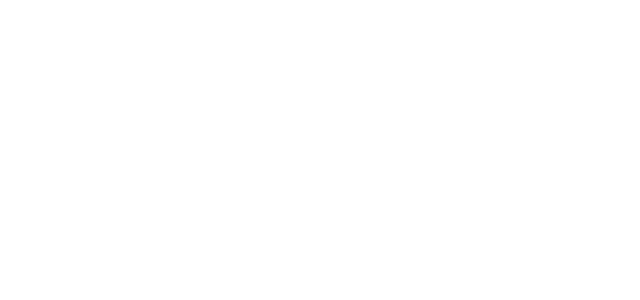
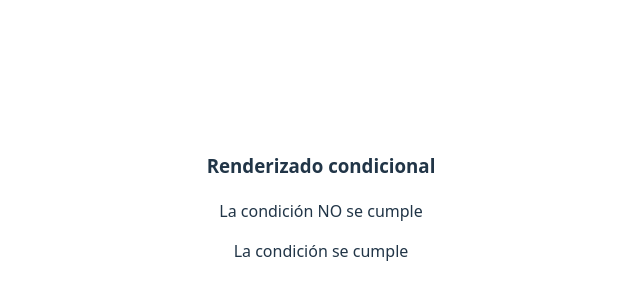
Before and after one commit to danielrs89/my-proyect, a React (Vite) app: page / in a window 1280 px wide. Shown: the part 194-494 px from the top of the page, without its empty margins (319-959 px from the left). Built offline with nearby package versions, Linux system fonts and the light colour scheme.

Commit message:
Renderizado condicional

```diff
--- a/src/App.jsx
+++ b/src/App.jsx
@@ -1,9 +1,24 @@
 import './App.css'
 
 function App() {
+
+  const condition = false
+
   return (
     <>
+      <h3>Renderizado condicional</h3>
 
+      {/* -Con el funcionamiento del "Y lógico" [&&] */}
+      {condition && <p>La condición se cumple</p>}
+      {!condition && <p>La condición NO se cumple</p>}
+
+      {/* -Con ternarios [? () : ()] */}
+      {!condition ? (
+        <p>La condición se cumple</p>
+      ) : (
+        <p>La condición NO se cumple</p>
+      )
+      }
     </>
   )
 }
```
